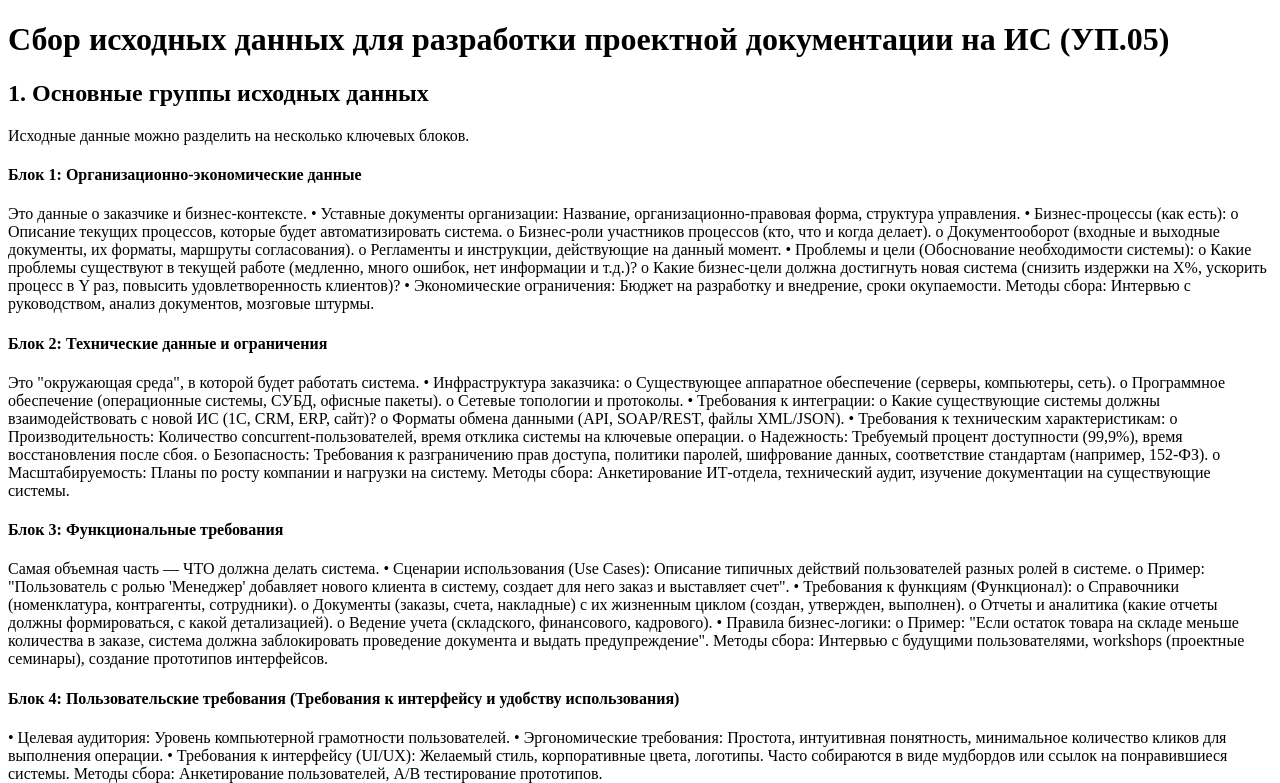
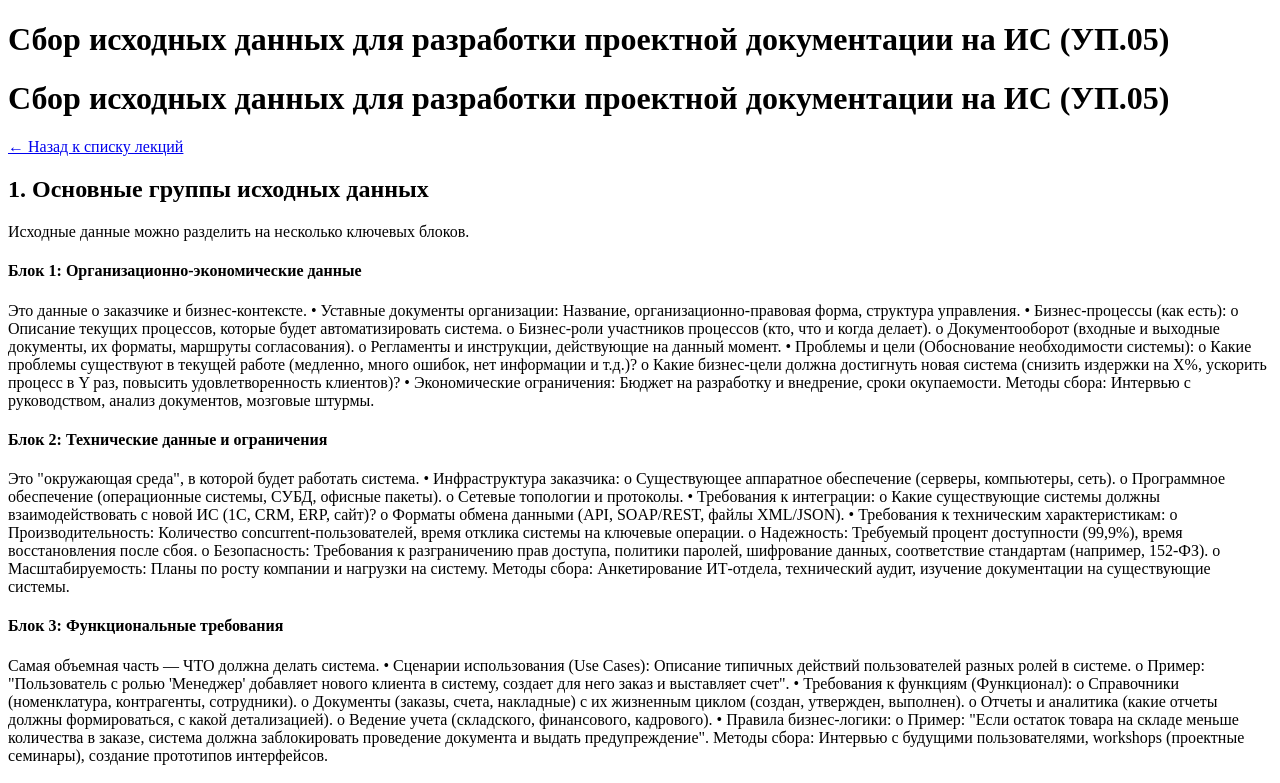
Before and after one commit to Munihov-Mark/shiny-octo-happiness, a plain HTML site: page we4tr.html in a window 1280 px wide. Shown: the top 783 px of the page. Drawn offline with Linux system fonts and the light colour scheme.

Commit message:
Update we4tr.html

```diff
--- a/we4tr.html
+++ b/we4tr.html
@@ -9,6 +9,22 @@
      <header>
         <div class="container">
             <h1>Сбор исходных данных для разработки проектной документации на ИС (УП.05)</h1>
+        <body>
+    <header>
+        <div class="container">
+            <h1>Сбор исходных данных для разработки проектной документации на ИС (УП.05)</h1>
+        </div>
+    </header>
+
+    <div class="container">
+        <!-- Добавленная кнопка назад -->
+        <a href="../index.html" class="back-btn">← Назад к списку лекций</a>
+
+        <div class="lecture-content">
+            <!-- остальное содержимое -->
+        </div>
+    </div>
+</body>
         </div>
     </header>
      <div class="container">
```
